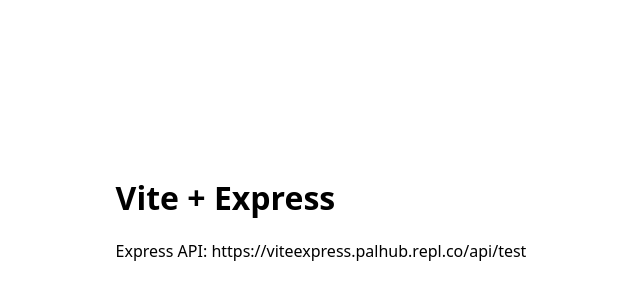
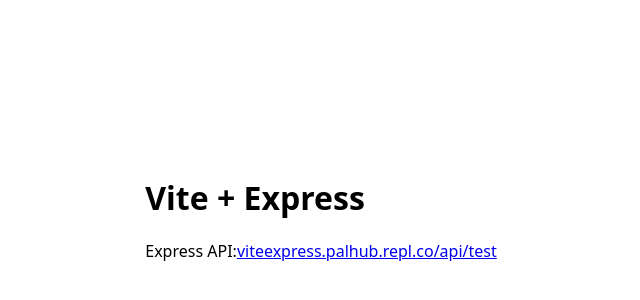
Before and after one commit to palhubofficial/ViteExpress, a React (Vite) app: page / in a window 1280 px wide. Shown: the part 184-484 px from the top of the page, without its empty margins (319-959 px from the left). Built offline with nearby package versions, Linux system fonts and the light colour scheme.

Commit message:
Update App.tsx

```diff
--- a/src/App.tsx
+++ b/src/App.tsx
@@ -4,7 +4,10 @@
   return (
     <main>
       <h1>Vite + Express</h1>
-      <p>Express API: https://viteexpress.palhub.repl.co/api/test</p>
+      <p>
+        Express API:
+        <a href="https://viteexpress.palhub.repl.co/api/test">viteexpress.palhub.repl.co/api/test</a>
+      </p>
     </main>
   )
 }
```
